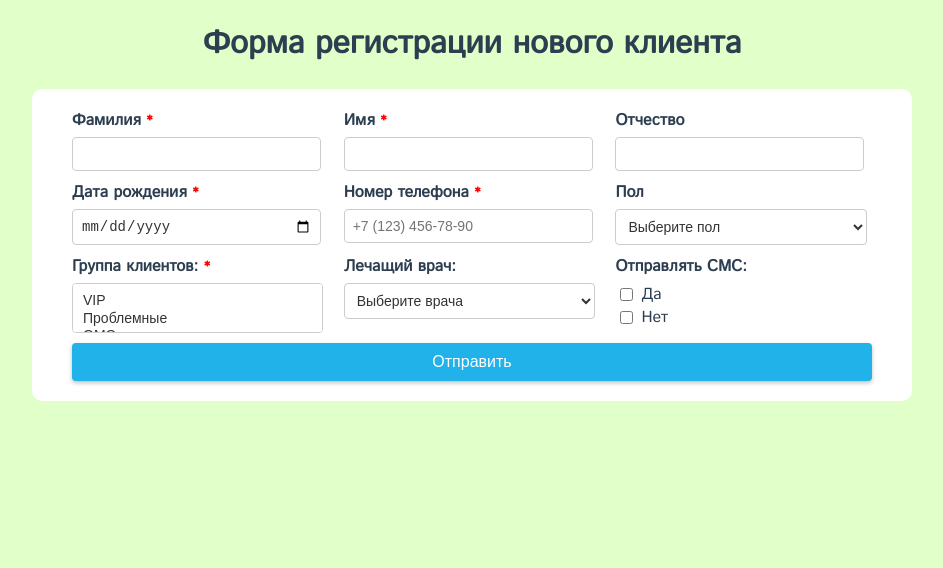
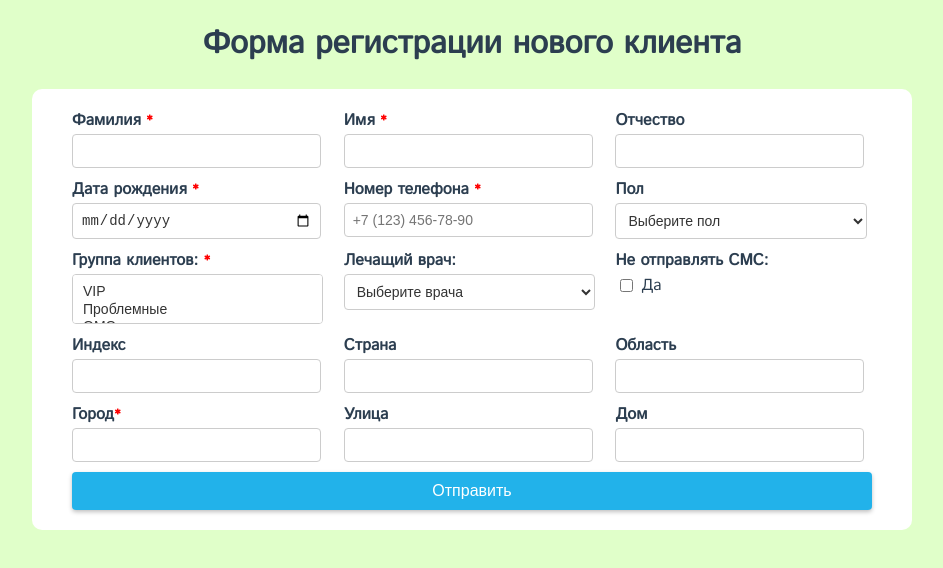
Before and after one commit to Sivchenko-Anna/client-creation-form, a Vue app: page / in a window 1280 px wide. Shown: the top 568 px of the page, without its empty margins (168-1111 px from the left). Built offline with nearby package versions, Linux system fonts and the light colour scheme.

Commit message:
feat: add second fieldset

```diff
--- a/public/index.html
+++ b/public/index.html
@@ -4,9 +4,9 @@
     <meta charset="utf-8">
     <meta http-equiv="X-UA-Compatible" content="IE=edge">
     <meta name="viewport" content="width=device-width,initial-scale=1.0">
-    <link rel="icon" href="<%= BASE_URL %>favicon.ico">
+    <link rel="icon" href="logo.png">
     <link href="https://fonts.googleapis.com/css?family=Istok+Web&amp;display=swap" rel="stylesheet">
-    <title>Client Form</title>
+    <title>МЕDODS</title>
   </head>
   <body>
     <div id="app"></div>
--- a/src/assets/main.scss
+++ b/src/assets/main.scss
@@ -68,7 +68,7 @@ h1 {
   &__label {
     display: block;
     font-weight: bold;
-    margin-bottom: 5px;
+    margin-bottom: 2px;
   }
 
   &__input,
--- a/src/components/ClientForm.vue
+++ b/src/components/ClientForm.vue
@@ -114,15 +114,78 @@
         </select>
       </div>
       <div class="client-form__group">
-        <label for="sendSms" class="client-form__label">Отправлять СМС:</label>
+        <label for="sendSms" class="client-form__label"
+          >Не отправлять СМС:</label
+        >
         <div class="client-form__option">
-          <input id="sendSms" type="checkbox" class="client-form__checkbox" />
+          <input
+            id="sendSms"
+            type="checkbox"
+            class="client-form__checkbox"
+            true-value="Не отправлять СМС"
+            false-value="Отправить СМС"
+          />
           <span class="client-form__option-text">Да</span>
         </div>
-        <div class="client-form__option">
-          <input id="noSms" type="checkbox" class="client-form__checkbox" />
-          <span class="client-form__option-text">Нет</span>
+      </div>
+    </fieldset>
+    <fieldset class="client-form__fieldset">
+      <div class="client-form__group">
+        <label for="index" class="client-form__label">Индекс</label>
+        <input
+          id="index"
+          type="text"
+          v-model="index"
+          class="client-form__input"
+        />
+      </div>
+      <div class="client-form__group">
+        <label for="country" class="client-form__label">Страна</label>
+        <input
+          id="country"
+          type="text"
+          v-model="country"
+          class="client-form__input"
+        />
+      </div>
+      <div class="client-form__group">
+        <label for="region" class="client-form__label">Область</label>
+        <input
+          id="region"
+          type="text"
+          v-model="region"
+          class="client-form__input"
+        />
+      </div>
+      <div class="client-form__group">
+        <label for="city" class="client-form__label required">Город</label>
+        <input
+          id="city"
+          type="text"
+          v-model="city"
+          class="client-form__input"
+        />
+        <div class="error" v-if="$v.city.$dirty && !$v.city.required">
+          Обязательное поле
         </div>
+      </div>
+      <div class="client-form__group">
+        <label for="street" class="client-form__label">Улица</label>
+        <input
+          id="street"
+          type="text"
+          v-model="street"
+          class="client-form__input"
+        />
+      </div>
+      <div class="client-form__group">
+        <label for="house" class="client-form__label">Дом</label>
+        <input
+          id="house"
+          type="text"
+          v-model="house"
+          class="client-form__input"
+        />
       </div>
     </fieldset>
 
@@ -145,6 +208,12 @@ export default {
     clientGroup: [],
     doctor: "",
     noSms: false,
+    index: "",
+    country: "",
+    region: "",
+    city: "",
+    street: "",
+    house: "",
   }),
   validations: {
     surname: {
@@ -164,6 +233,9 @@ export default {
     clientGroup: {
       required,
     },
+    city: {
+      required,
+    },
   },
   methods: {
     submitForm() {
@@ -175,7 +247,7 @@ export default {
         "clientGroup",
       ];
 
-      const isEmpty = requiredFields.some(field => !this[field]);
+      const isEmpty = requiredFields.some((field) => !this[field]);
       const errors = requiredFields.filter((field) => this.$v[field].$error);
 
       if (errors.length > 0 || isEmpty) {
```
Also changed, not shown: public/logo.png (added), 1 other file (tests, documents, lock files or other folders).
